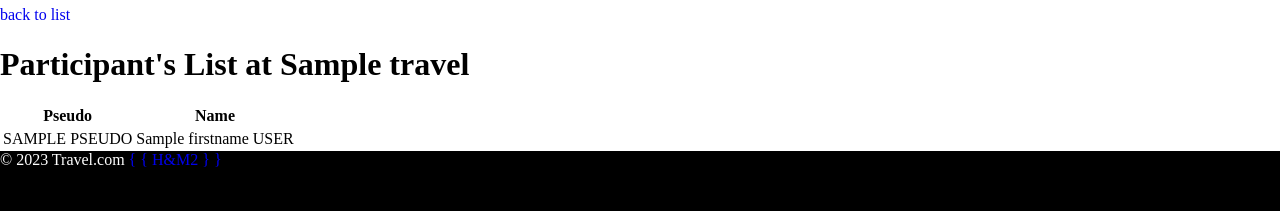
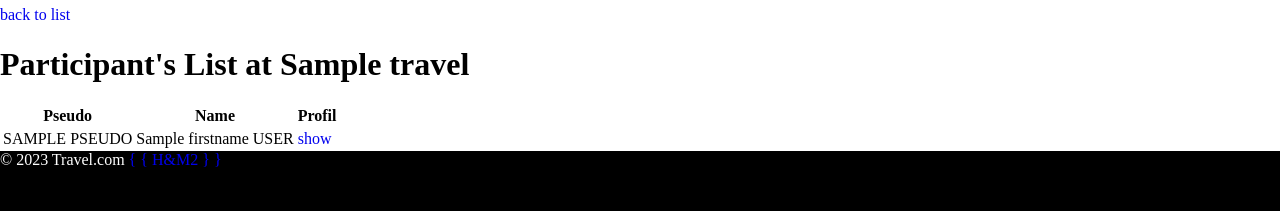
Before and after one commit to Mfail4562/ProjetSortir, a Symfony app: template templates/travel/show.html.twig in a window 1280 px wide. Shown: the part 721-932 px from the top of the page. Run offline with Twig, Linux system fonts and the light colour scheme; the template is opened without the code that fills it: most values are stand-ins (such as "Sample title", 1, 10 or a date in 2020); some libraries are stand-ins or nearby versions.

Commit message:
commit show participants

```diff
--- a/templates/travel/show.html.twig
+++ b/templates/travel/show.html.twig
@@ -49,6 +49,7 @@
                     <tr class="table-secondary">
                         <th>Pseudo</th>
                         <th>Name</th>
+                        <th>Profil</th>
                     </tr>
                     </thead>
                     <tbody>
@@ -56,6 +57,10 @@
                         <tr>
                             <td>{{ t.pseudo|upper }}</td>
                             <td>{{ t.firstname }} {{ t.lastname|upper }}</td>
+
+                            <td>
+                                <a href="{{ path('app_user_show', {'id': t.id}) }}">show</a>
+                            </td>
                         </tr>
                     {% endfor %}
                     </tbody>
```
